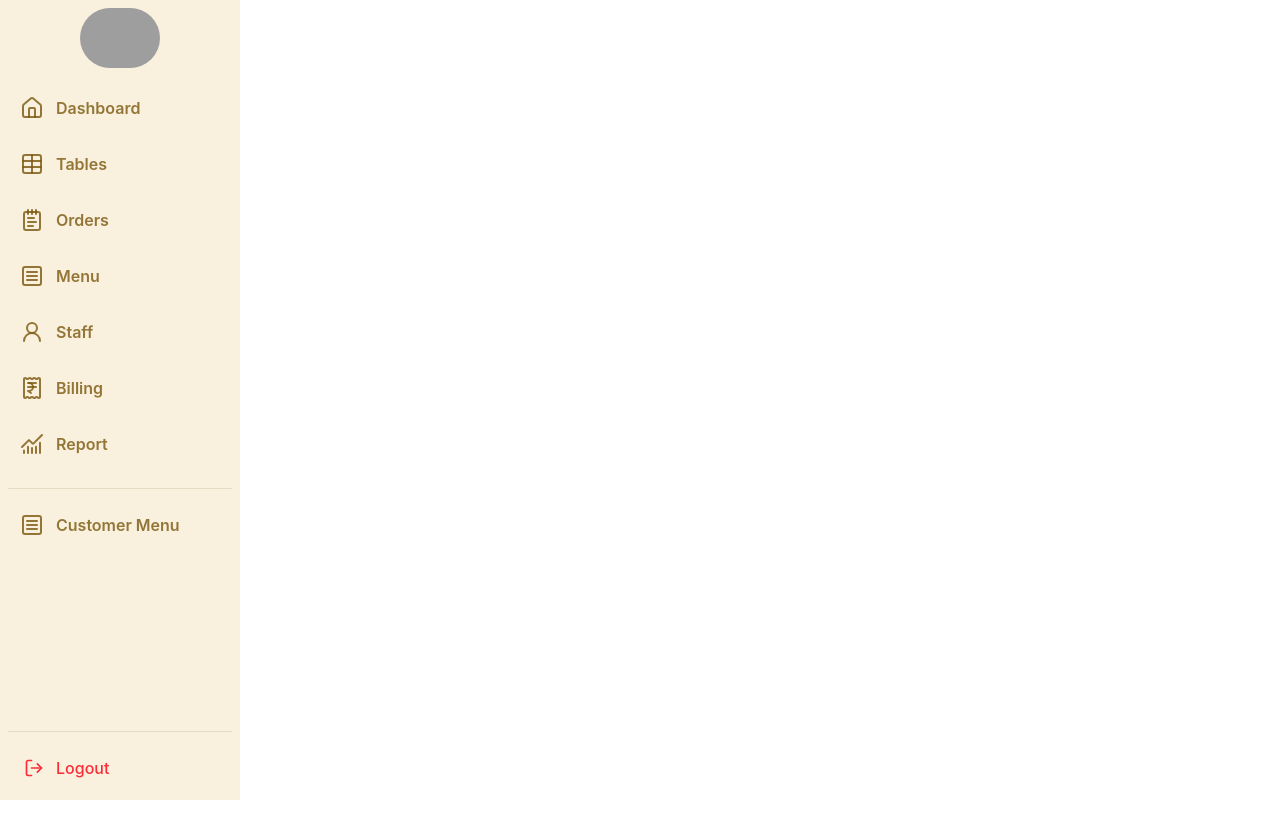
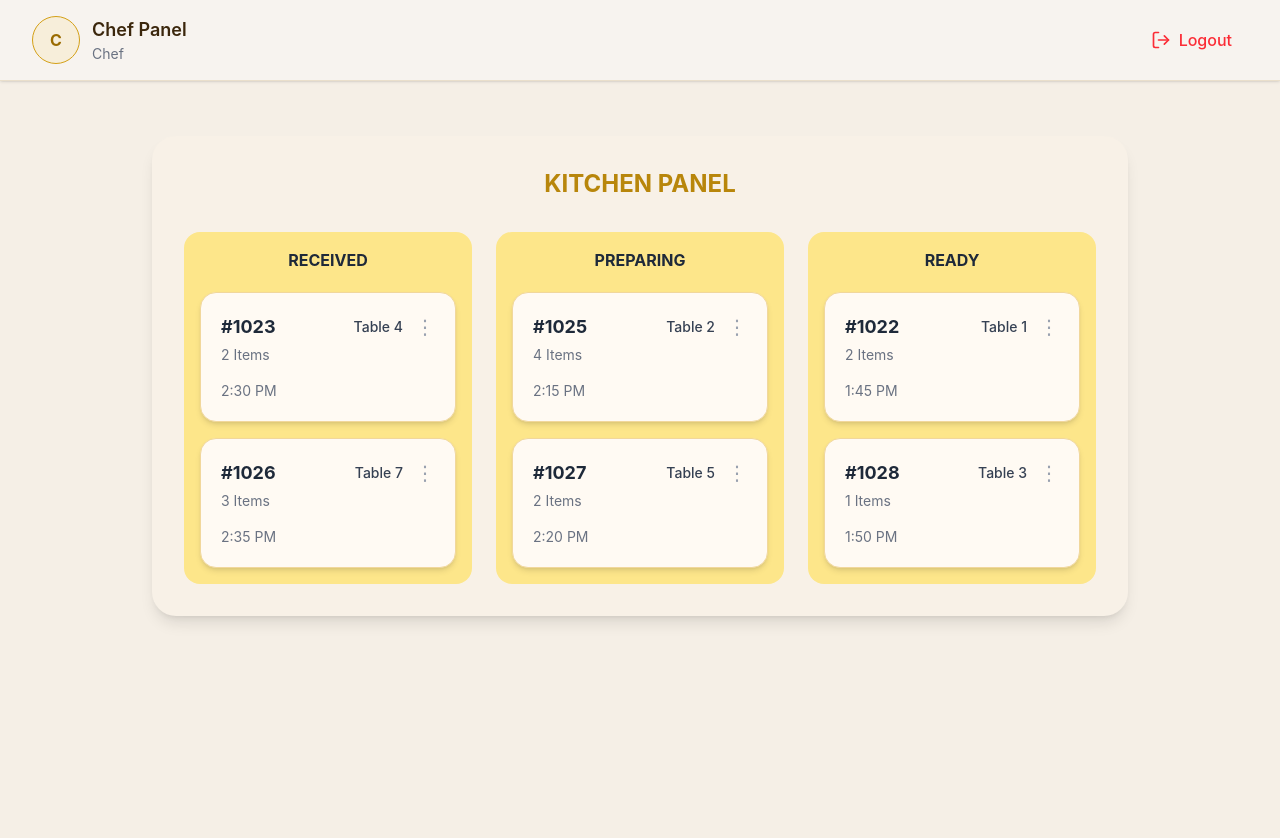
Before and after one commit to pranshupurbia662-web/RMS, a React (Vite) app: page /chef-panel in a window 1280 px wide. Shown: the top 838 px of the page. Before the commit the page ends 800 px from the top, so only its background shows below. Built offline with nearby package versions, Linux system fonts and the light colour scheme; grey boxes are pictures that could not be loaded.

Commit message:
added chef panel

```diff
--- a/src/App.jsx
+++ b/src/App.jsx
@@ -9,6 +9,7 @@ import Order from './pages/Order'
 import Login from './pages/Login2'
 import MenuManagement from './pages/MenuManagement'
 import CustomerMenu from './pages/CustomerMenu'
+import ChefPanel from './pages/ChefPanel'
 
 import { Routes, Route, useLocation } from 'react-router-dom'
 
@@ -16,7 +17,10 @@ const App = () => {
 
   const location = useLocation()
 
-  const hideSidebar = location.pathname === "/" || location.pathname === "/login"
+  const hideSidebar =
+  location.pathname === "/" ||
+  location.pathname === "/login" ||
+  location.pathname.startsWith("/chef-panel")
 
   return (
 
@@ -46,6 +50,8 @@ const App = () => {
 
           <Route path="/customer-menu/*" element={<CustomerMenu />} />
 
+          <Route path="/chef-panel/*" element={<ChefPanel />} />
+
         </Routes>
 
       </main>
--- /dev/null
+++ b/src/components/Column.jsx
@@ -0,0 +1,35 @@
+import OrderCard from '../components/OrderCard'
+
+function Column(props) {
+
+  return (
+    <div className={`${props.color} p-4 rounded-2xl w-72`}>
+
+      <h2 className="text-center font-bold text-gray-800 mb-5">
+        {props.title}
+      </h2>
+
+
+      <div className="space-y-4">
+
+        {
+          props.orders.map((order) => {
+            return (
+              <OrderCard
+                key={order.id}
+                orderNumber={order.id}
+                items={order.items}
+                table={order.table}
+                time={order.time}
+              />
+            )
+          })
+        }
+
+      </div>
+
+    </div>
+  )
+}
+
+export default Column
--- /dev/null
+++ b/src/components/KitchenPanel.jsx
@@ -0,0 +1,104 @@
+import Column from "../components/Column"
+import { LogOut } from "lucide-react"
+import { useNavigate } from "react-router-dom"
+
+function KitchenPanel() {
+
+  const receivedOrders = [
+    { id: 1023, items: 2, table: 4, time: "2:30 PM" },
+    { id: 1026, items: 3, table: 7, time: "2:35 PM" }
+  ]
+
+  const preparingOrders = [
+    { id: 1025, items: 4, table: 2, time: "2:15 PM" },
+    { id: 1027, items: 2, table: 5, time: "2:20 PM" }
+  ]
+
+  const readyOrders = [
+    { id: 1022, items: 2, table: 1, time: "1:45 PM" },
+    { id: 1028, items: 1, table: 3, time: "1:50 PM" }
+  ]
+
+  const navigate = useNavigate()
+
+  return (
+    <div className="min-h-screen bg-[#f5efe6]">
+
+      {/* NAVBAR */}
+      <div className="fixed top-0 left-0 w-full z-50 bg-[#f7f3ef] border-b border-[#eadfcb] shadow-sm">
+
+        <div className="max-w-7xl mx-auto px-4 md:px-8 py-4 flex justify-between items-center">
+
+          <div className="flex items-center gap-3 cursor-pointer">
+
+            <div className="w-10 h-10 md:w-12 md:h-12 rounded-full bg-[#f8edd5ce] border border-[#d4a017] flex items-center justify-center text-[#9a6b00] font-bold">
+              C
+            </div>
+
+            <div>
+              <h2 className="text-base md:text-lg font-semibold text-[#3b260c]">
+                Chef Panel
+              </h2>
+
+              <p className="text-xs md:text-sm text-gray-500">
+                Chef
+              </p>
+            </div>
+
+          </div>
+
+          <button
+            onClick={() => navigate("/")}
+            className="flex items-center gap-2 text-red-500 hover:bg-red-50 hover:text-red-600 px-3 md:px-4 py-2 rounded-xl transition-all duration-300 font-medium cursor-pointer"
+          >
+            <LogOut size={20} />
+
+            <span className="hidden sm:inline">
+              Logout
+            </span>
+          </button>
+
+        </div>
+
+      </div>
+
+      {/* MAIN CONTENT */}
+      <div className="pt-28 px-4 pb-6">
+
+        <div className="max-w-7xl mx-auto bg-[#f8f1e7] p-4 md:p-8 rounded-3xl shadow-lg">
+
+          <h1 className="text-center text-xl md:text-2xl font-bold text-[#b8860b] mb-8">
+            KITCHEN PANEL
+          </h1>
+
+          <div className="grid grid-cols-1 md:grid-cols-2 xl:grid-cols-3 gap-6">
+
+            <Column
+              title="RECEIVED"
+              color="bg-[#fde68a]"
+              orders={receivedOrders}
+            />
+
+            <Column
+              title="PREPARING"
+              color="bg-[#fde68a]"
+              orders={preparingOrders}
+            />
+
+            <Column
+              title="READY"
+              color="bg-[#fde68a]"
+              orders={readyOrders}
+            />
+
+          </div>
+
+        </div>
+
+      </div>
+
+    </div>
+  )
+}
+
+export default KitchenPanel
--- /dev/null
+++ b/src/components/OrderCard.jsx
@@ -0,0 +1,52 @@
+function OrderCard(props) {
+
+  return (
+
+    <div
+      className="w-full bg-[#fffaf3] rounded-2xl
+      p-3 sm:p-4 md:p-5
+      shadow-md border border-[#f1d79c]
+      transition-all duration-300 ease-in-out
+      hover:-translate-y-1 md:hover:-translate-y-2
+      hover:shadow-2xl hover:border-[#d4a017]
+      hover:bg-[#fff7e8] md:hover:scale-[1.02]
+      cursor-pointer"
+    >
+
+      <div className="flex justify-between items-start gap-3">
+
+        <div>
+
+          <h2 className="font-bold text-gray-800 text-base sm:text-lg">
+            #{props.orderNumber}
+          </h2>
+
+          <p className="text-xs sm:text-sm text-gray-500 mt-1">
+            {props.items} Items
+          </p>
+
+        </div>
+
+        <div className="flex items-center gap-2 sm:gap-3">
+
+          <p className="text-xs sm:text-sm font-medium text-gray-700 whitespace-nowrap">
+            Table {props.table}
+          </p>
+
+          <button className="text-gray-400 text-lg sm:text-xl hover:text-[#d4a017] transition duration-300">
+            ⋮
+          </button>
+
+        </div>
+
+      </div>
+
+      <p className="text-xs sm:text-sm text-gray-500 mt-4">
+        {props.time}
+      </p>
+
+    </div>
+  )
+}
+
+export default OrderCard
--- a/src/components/Sidebar.jsx
+++ b/src/components/Sidebar.jsx
@@ -39,6 +39,31 @@ const Sidebar = () => {
           />
 
         </div>
+        {/* PROFILE SECTION */}
+
+          <div className="hidden md:flex items-center gap-3 bg-[#F9E4C0] rounded-xl px-3 py-3 mb-4 cursor-pointer">
+
+            <div className="w-10 h-10 rounded-full bg-[#d89216] flex items-center justify-center text-white font-bold ">
+              A
+            </div>
+
+            <div>
+              <h3 className="text-sm font-semibold text-[#3b260c]">
+                Admin User
+              </h3>
+
+              <p className="text-xs text-[#7b5a11cf]">
+                Admin
+              </p>
+            </div>
+
+          </div>
+
+          <div className="md:hidden flex justify-center mb-4">
+            <div className="w-10 h-10 rounded-full bg-[#d89216] flex items-center justify-center text-white font-bold">
+              A
+            </div>
+          </div>
 
         {/* DASHBOARD */}
 
@@ -212,7 +237,7 @@ const Sidebar = () => {
 
           <button
             onClick={handleLogout}
-            className="flex items-center gap-3 px-4 py-3 rounded-xl transition-all duration-100 text-red-500 hover:bg-red-50 hover:text-red-600 w-full"
+            className="flex items-center gap-3 px-4 py-3 rounded-xl transition-all duration-100 text-red-500 hover:bg-red-50 hover:text-red-600 w-full cursor-pointer"
           >
 
             <LogOut size={20} />
--- /dev/null
+++ b/src/pages/ChefPanel.jsx
@@ -0,0 +1,14 @@
+import KitchenPanel from "../components/KitchenPanel"
+
+function ChefPanel() {
+
+  return (
+    <div className="min-h-screen bg-[#f5efe6] flex items-center justify-center p-6">
+
+      <KitchenPanel />
+
+    </div>
+  )
+}
+
+export default ChefPanel
--- a/src/pages/Login2.jsx
+++ b/src/pages/Login2.jsx
@@ -1,14 +1,20 @@
-import React from "react";
+import React, { useState } from "react";
 import { useNavigate } from "react-router-dom";
 
 const Login2 = () => {
 
 const navigate = useNavigate();
 
+const [role, setRole] = useState("");
+
 const handleLogin = (e) => {
   e.preventDefault();
 
-  navigate("/dashboard");
+  if (role === "Chef") {
+    navigate("/chef-panel");
+  } else {
+    navigate("/dashboard");
+  }
 };
 
   return (
@@ -150,13 +156,15 @@ const handleLogin = (e) => {
 
               <select
                 required
+                value={role}
+                onChange={(e) => setRole(e.target.value)}
                 className="w-full p-3 rounded-xl border border-gray-300 outline-none text-sm bg-white focus:ring-4 focus:ring-yellow-200 focus:border-[#D4A017] transition"
               >
                 <option value="">Select Role</option>
-                <option>Admin</option>
-                <option>Manager</option>
-                <option>Chef</option>
-                <option>Waiter</option>
+                <option value="Admin">Admin</option>
+                <option value="Manager">Manager</option>
+                <option value="Chef">Chef</option>
+                <option value="Waiter">Waiter</option>
               </select>
 
             </div>
```
